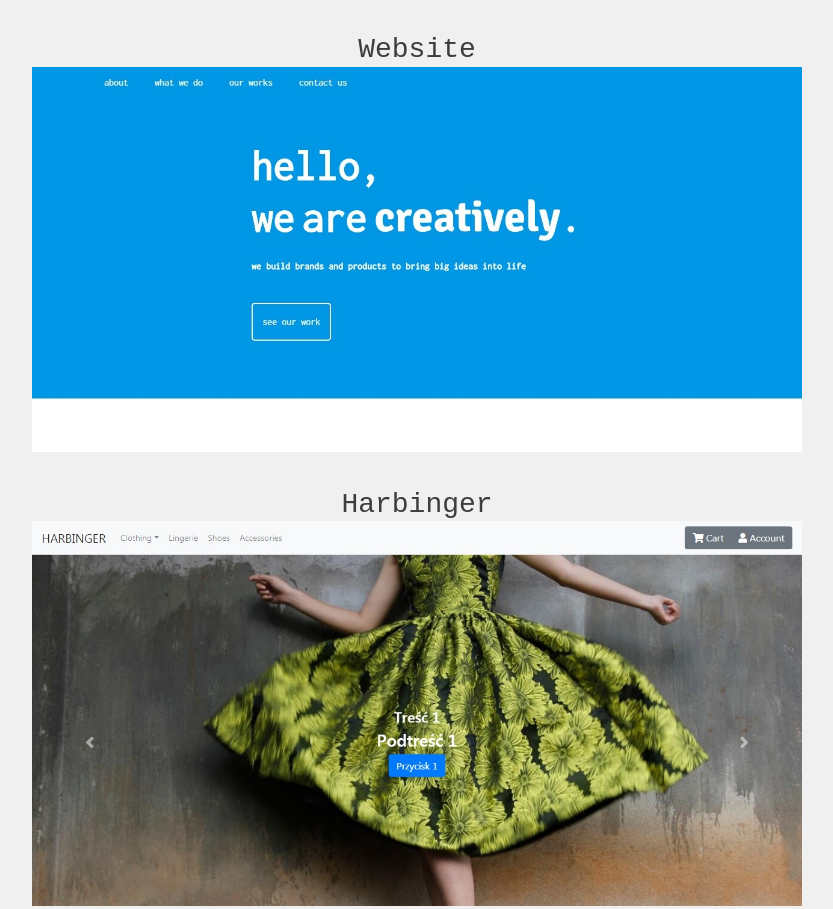
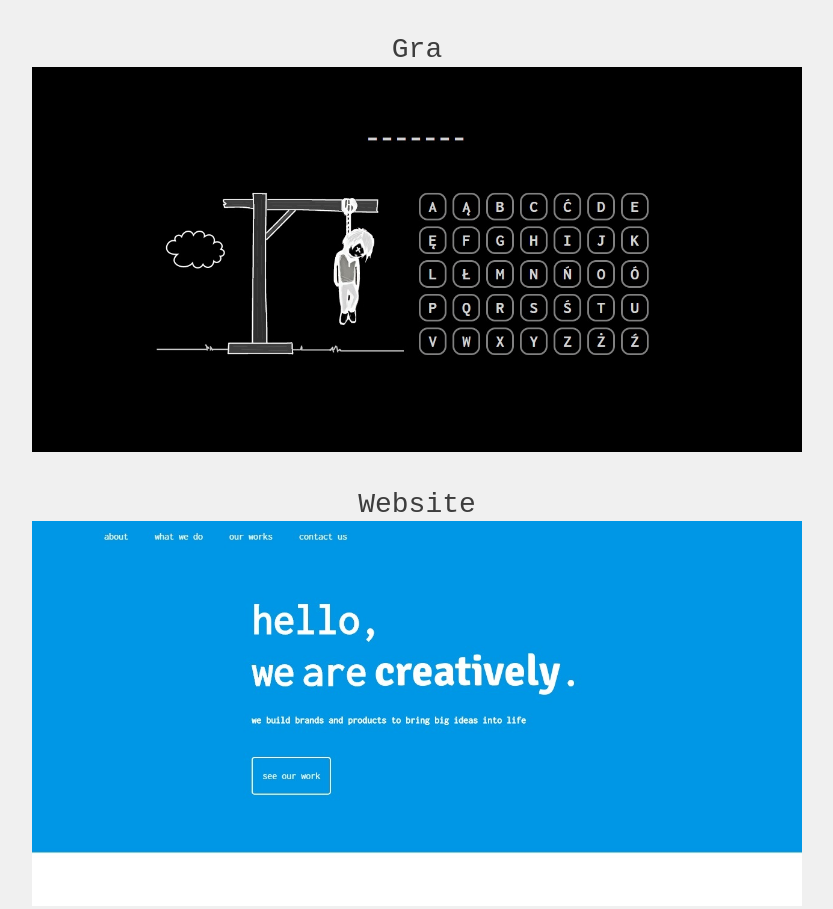
Before and after one commit to mencelk/mencelk.github.io, a website: page index.html in a window 1280 px wide. Shown: the part 2538-3447 px from the top of the page, without its empty margins (223-1056 px from the left). Drawn offline with nearby package versions, Linux system fonts and the light colour scheme; a web font is replaced by a local one.

Commit message:
Add project

```diff
--- a/index.html
+++ b/index.html
@@ -161,6 +161,28 @@
           </div>
 
           <div class="project-box">
+            <h3 class="project-title">Gra</h3>
+            <div class="project">
+              <div class="project-image">
+                <img src="img/hangman.jpg" alt="hangman game">
+              </div>
+              <div class="project-description">
+                <p>
+                  Popularna gra napisana w&nbsp;JS
+                </p>
+                <p>
+                  <a href="https://mencelk.github.io/hangman/" target="_blank">
+                    <i class="fas fa-globe"></i> strona
+                  </a>
+                  <a href="https://github.com/mencelk/hangman" target="_blank">
+                    <i class="fab fa-github"></i> kod
+                  </a>
+                </p>
+              </div>
+            </div>
+          </div>
+
+          <div class="project-box">
             <h3 class="project-title">Website</h3>
             <div class="project">
               <div class="project-image">
--- a/sass/style.scss
+++ b/sass/style.scss
@@ -399,10 +399,6 @@ form {
 
 @media (max-width: 600px) {
 
-  .container {
-    // padding: 0 40px;
-  }
-
   .page-title {
     font-size: 38px;
   }
```
Also changed, not shown: img/hangman.jpg (added).
